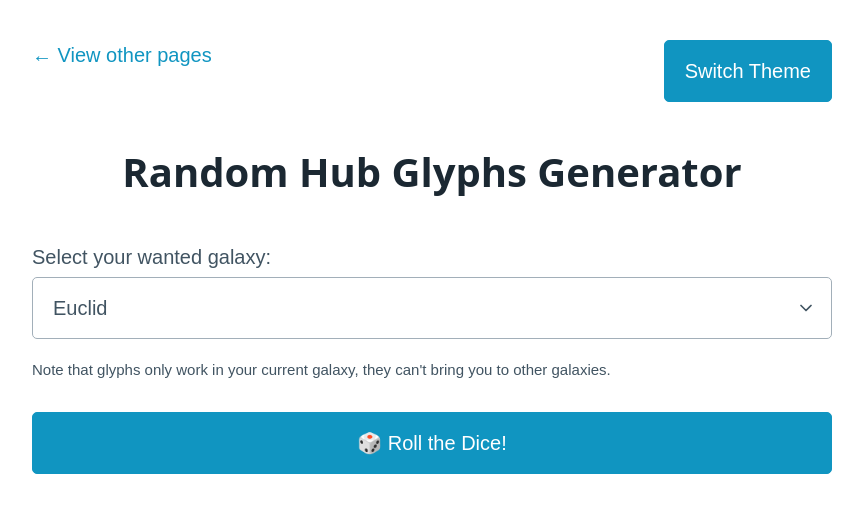
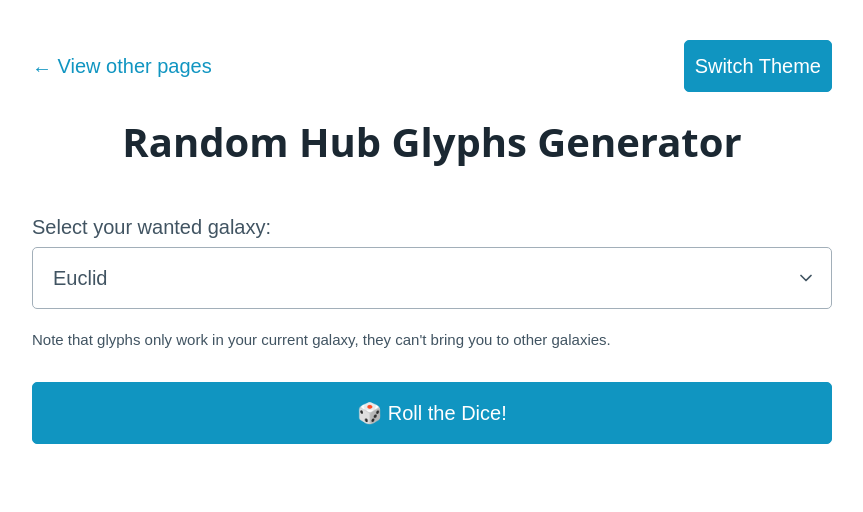
Before and after one commit to Lenni009/Random-Eisvana-Glyphs-Generator, a website built with Vite: page index.html in a window 1280 px wide. Shown: the whole page, without its empty margins (208-1071 px from the left). Built offline with nearby package versions, Linux system fonts and the light colour scheme; files whose address does not match are found by name.

Commit message:
bring nav in line with other pages

```diff
--- a/index.html
+++ b/index.html
@@ -13,8 +13,12 @@
 	<div class="container">
 		<header>
 			<nav>
-				<div><a href="..">&larr; View other pages</a></div>
-				<button class="button" id="themeSwitch">Switch Theme</button>
+				<ul>
+					<li><a href="..">&larr; View other pages</a></li>
+				</ul>
+				<ul>
+					<li><button role="button" id="themeSwitch">Switch Theme</button></li>
+				</ul>
 			</nav>
 		</header>
 		<main>
--- a/src/styles.css
+++ b/src/styles.css
@@ -10,12 +10,8 @@ body {
 }
 
 .container {
-	margin-block-start: 2rem;
+	margin-block-start: 1rem;
 	max-width: 40rem;
-}
-
-nav {
-	margin-block: 1rem;
 }
 
 nav button {
```
